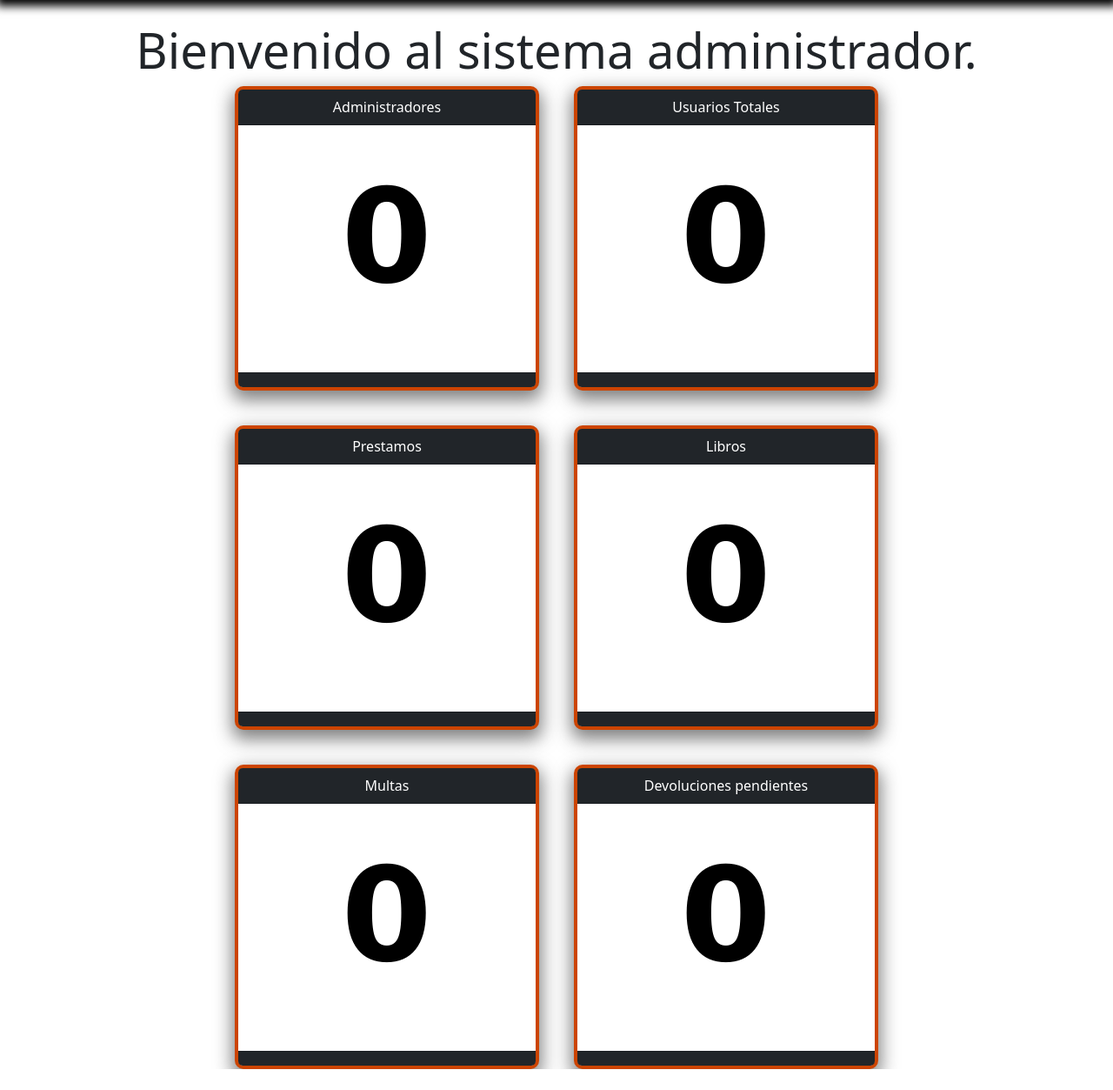
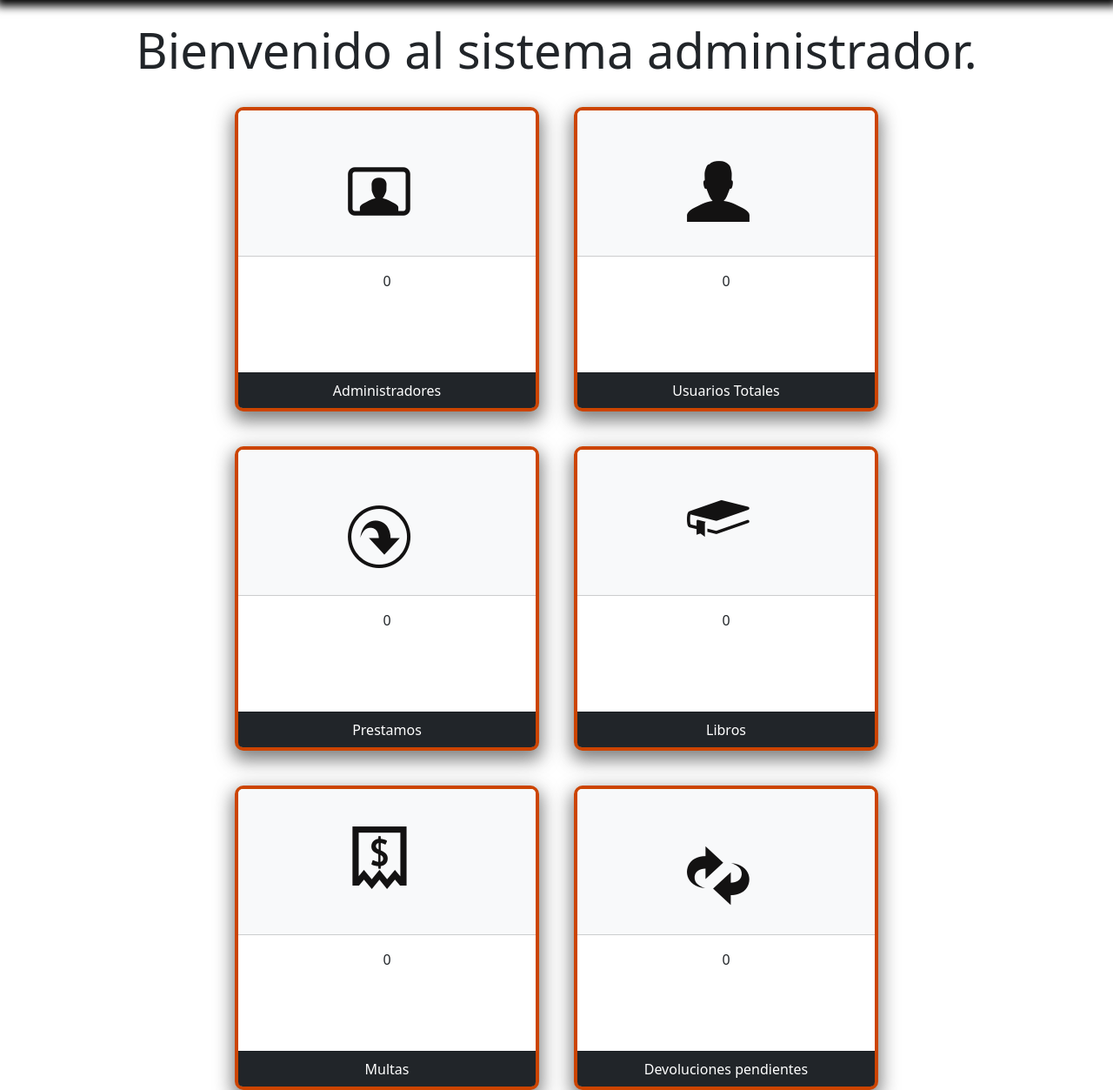
Before and after one commit to Sleepypoem/Gestion-Biblioteca, a PHP site: page / in a window 1280 px wide. Shown: the part 56-1309 px from the top of the page at 87% size. Before the commit the page ends 1285 px from the top, so only its background shows below. Run offline with PHP 8.4, Linux system fonts and the light colour scheme.

Commit message:
Añadidos iconos en el indice

```diff
--- a/index.php
+++ b/index.php
@@ -1,77 +1,89 @@
 <?php
 include("Plantillas/Cabecera.php");
+
+function obtenerNombrePagina()
+{
+    return "Inicio";
+}
 ?>
 <br>
 
 <h1 class="display-4 text-center">Bienvenido al sistema administrador.</h1>
+<br>
 
 <body>
     <div class="container d-flex justify-content-center index-flex-parent">
         <!-- la primera fila -->
         <div class="card index-element index-flex-child">
-            <div class="card-header text-white text-center bg-dark">
-                Usuarios Totales
+            <div class="card-header text-center bg-light">
+                <img class="card-image" src="img/users.png" alt="users">
+
             </div>
-            <div class="card-body index-font text-center">
+            <div class="card-body card-body-font text-center">
+
                 0
             </div>
-            <div class="card-footer bg-dark text-muted">
-
+            <div class="card-footer text-white text-center bg-dark">
+                Usuarios Totales
             </div>
         </div>
         <div class="card index-element index-flex-child">
-            <div class="card-header  text-white text-center bg-dark">
-                Administradores
+            <div class="card-header text-center bg-light">
+                <img class="card-image" src="img/admins.png" alt="users">
             </div>
-            <div class="card-body index-font text-center">
+            <div class="card-body card-body-font text-center">
                 0
             </div>
-            <div class="card-footer bg-dark text-muted">
-
+            <div class="card-footer text-white text-center bg-dark ">
+                Administradores
             </div>
         </div>
         <div class="card index-element index-flex-child">
-            <div class="card-header text-white text-center bg-dark">
-                Libros
+            <div class="card-header text-center bg-light">
+                <img class="card-image" src="img/books.png" alt="users">
+
             </div>
-            <div class="card-body index-font text-center">
+            <div class="card-body card-body-font text-center">
                 0
             </div>
-            <div class="card-footer bg-dark text-muted">
-
+            <div class="card-footer text-white text-center bg-dark ">
+                Libros
             </div>
         </div>
         <div class="card index-element index-flex-child">
-            <div class="card-header text-white text-center bg-dark">
-                Prestamos
+            <div class="card-header text-center bg-light">
+                <img class="card-image" src="img/borrowings.png" alt="users">
+
             </div>
-            <div class="card-body index-font text-center">
+            <div class="card-body card-body-font text-center">
                 0
             </div>
-            <div class="card-footer bg-dark text-muted">
-
+            <div class="card-footer text-white text-center bg-dark ">
+                Prestamos
             </div>
         </div>
         <div class="card index-element index-flex-child">
-            <div class="card-header text-white text-center bg-dark">
-                Devoluciones pendientes
+            <div class="card-header text-center bg-light">
+                <img class="card-image" src="img/returns.png" alt="users">
+
             </div>
-            <div class="card-body index-font text-center">
+            <div class="card-body card-body-font text-center">
                 0
             </div>
-            <div class="card-footer bg-dark text-muted">
-
+            <div class="card-footer text-white text-center bg-dark ">
+                Devoluciones pendientes
             </div>
         </div>
         <div class="card index-element index-flex-child">
-            <div class="card-header text-white text-center bg-dark">
-                Multas
+            <div class="card-header text-center bg-light">
+                <img class="card-image" src="img/penaltys.png" alt="users">
+
             </div>
-            <div class="card-body index-font text-center">
+            <div class="card-body card-body-font text-center">
                 0
             </div>
-            <div class="card-footer bg-dark text-muted">
-
+            <div class="card-footer text-white text-center bg-dark ">
+                Multas
             </div>
         </div>
     </div>
```
Also changed, not shown: img/admins.png (added), img/books.png (added), img/borrowings.png (added), img/penaltys.png (added), img/returns.png (added), img/users.png (added).
